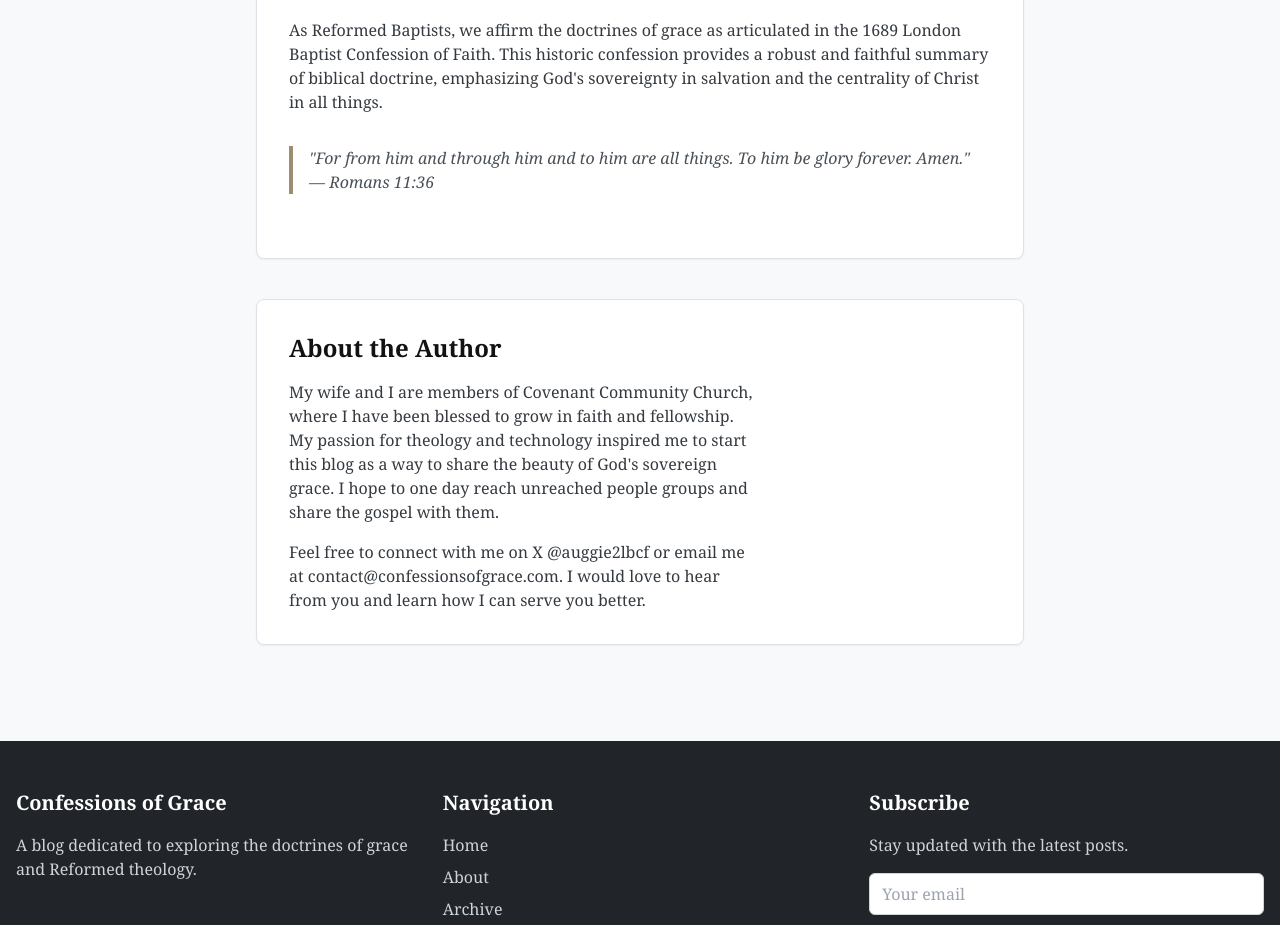
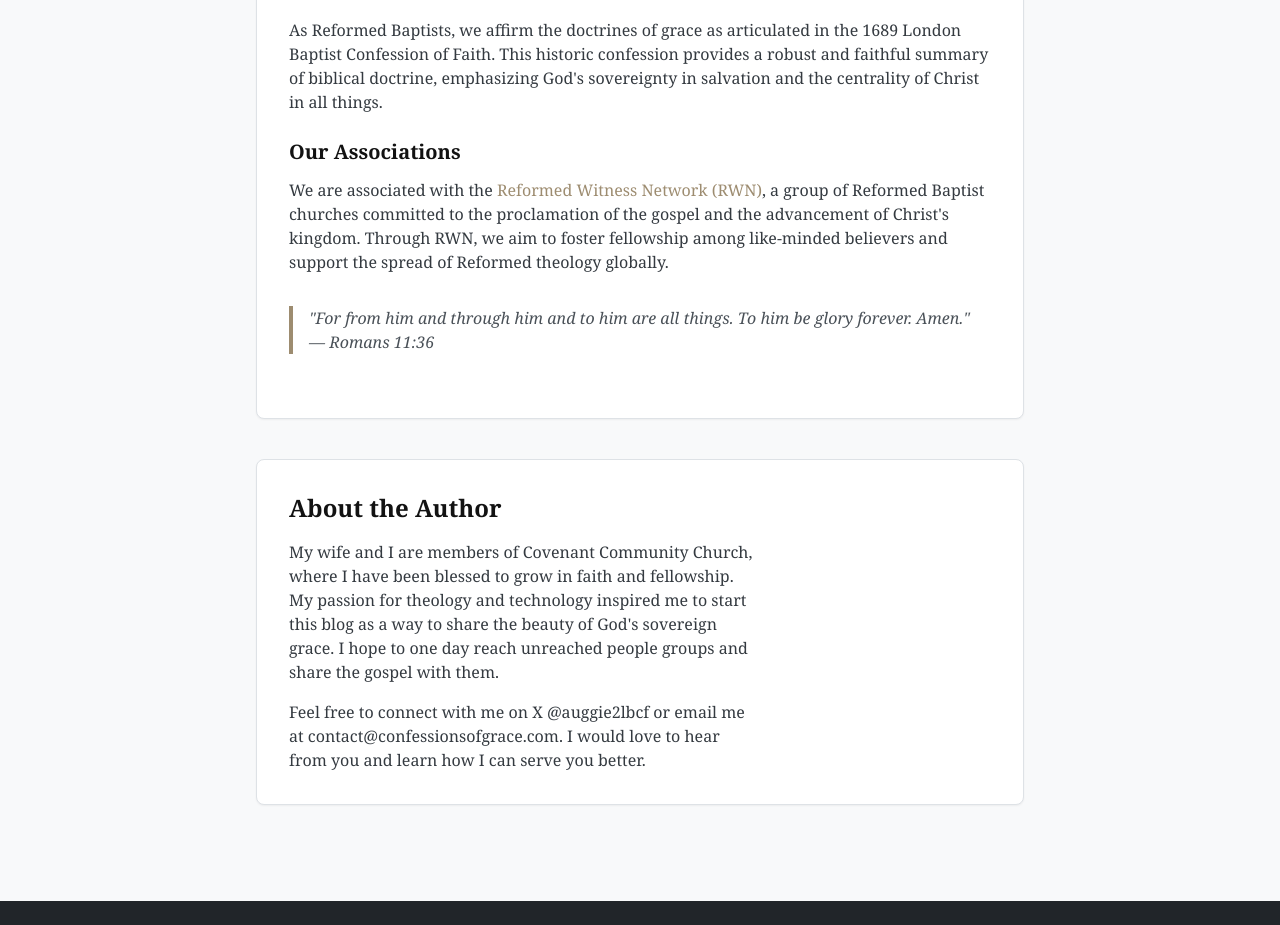
Before and after one commit to auggie2lbcf/confessions-of-grace, a Next.js app: page /about in a window 1280 px wide. Shown: the part 1000-1925 px from the top of the page. Built offline with nearby package versions, Linux system fonts and the light colour scheme.

Commit message:
reformed witness network

```diff
--- a/src/pages/about.tsx
+++ b/src/pages/about.tsx
@@ -50,6 +50,13 @@ const About: React.FC = () => {
             in all things.
           </p>
 
+          <h3 className="text-xl font-bold mb-3">Our Associations</h3>
+          <p className="text-primary-700 mb-6">
+            We are associated with the <a href="https://reformedwitness.net" className="text-accent hover:text-accent-dark">
+            Reformed Witness Network (RWN)</a>, a group of Reformed Baptist churches committed to the proclamation of the gospel and the advancement of Christ's kingdom.
+            Through RWN, we aim to foster fellowship among like-minded believers and support the spread of Reformed theology globally.
+          </p>
+
           <blockquote className="border-l-4 border-accent pl-4 italic my-8 text-primary-600">
             "For from him and through him and to him are all things. To him be glory forever. Amen."
             <br />— Romans 11:36
```
